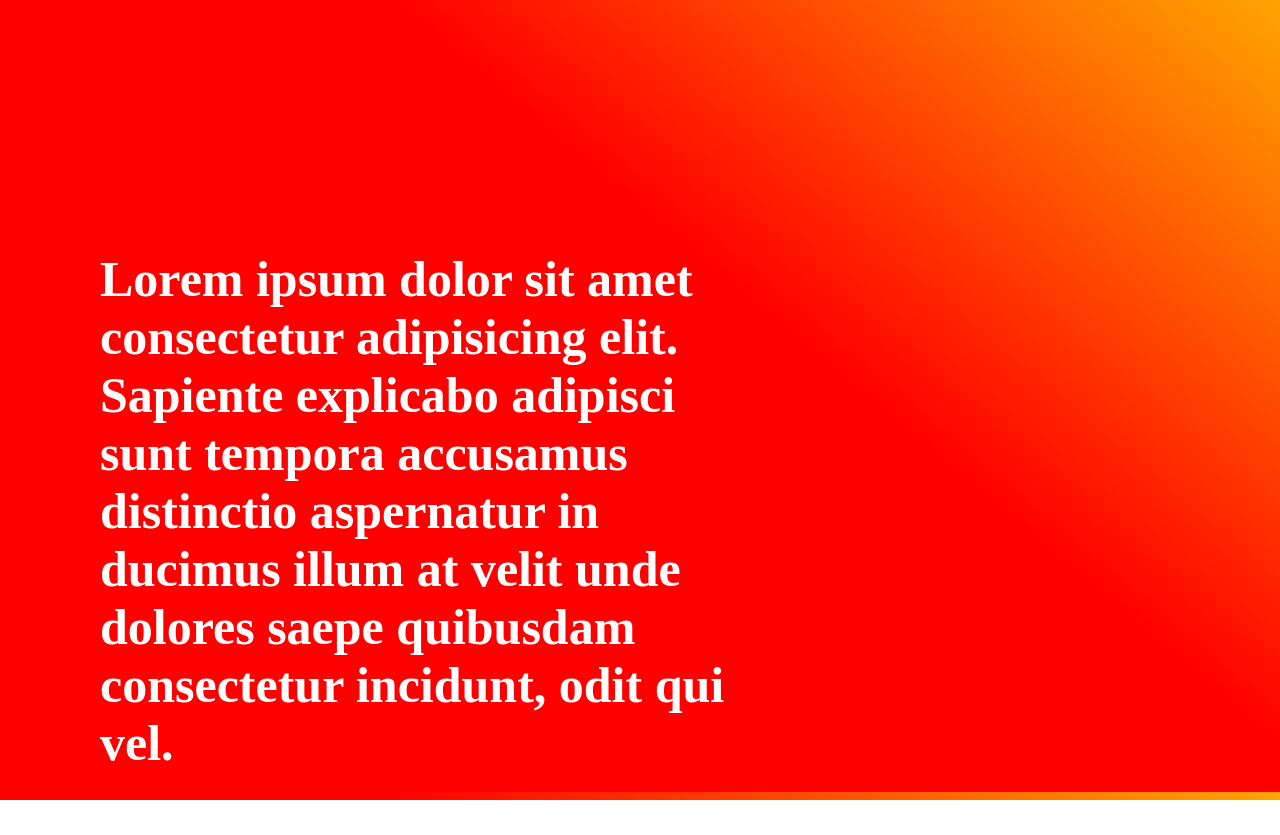
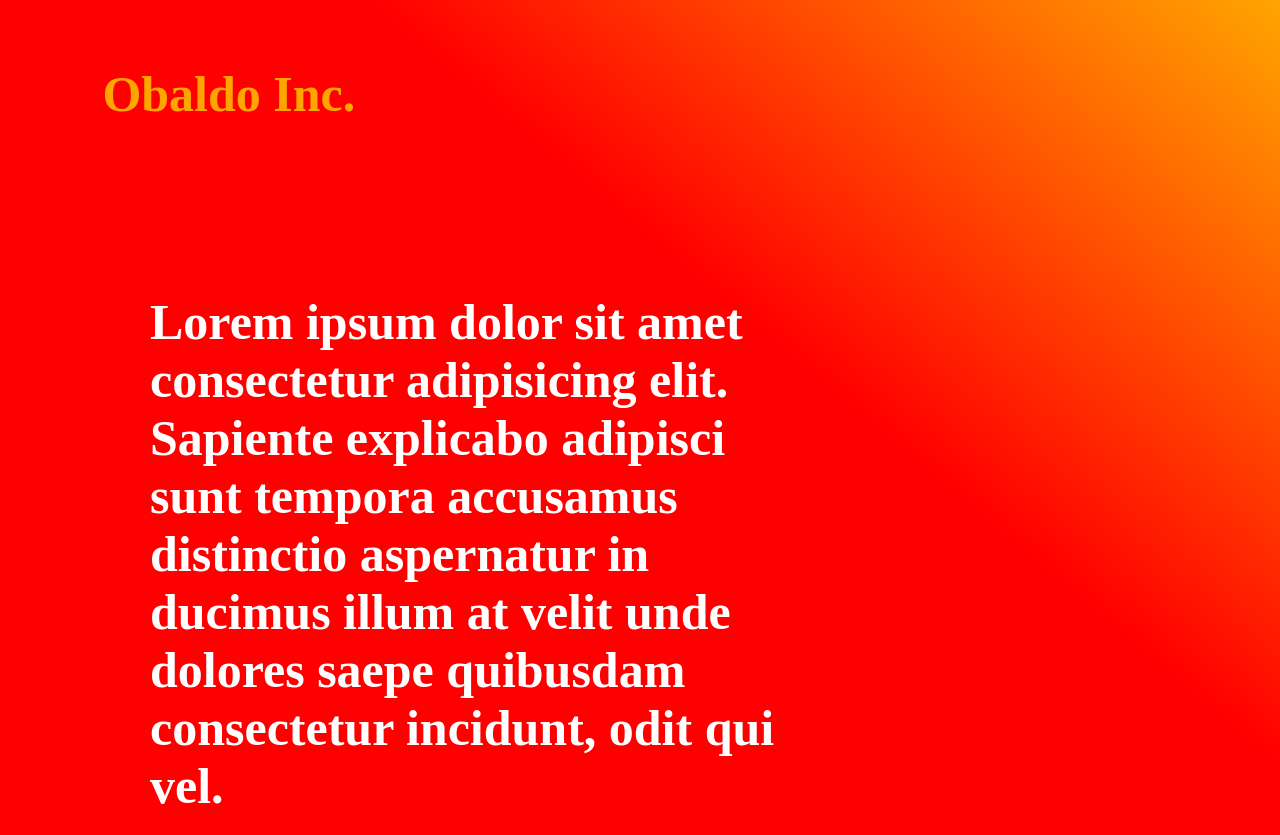
Before and after one commit to Louie222/Professional-Portfolio, a plain HTML site: page missionStatement.html in a window 1280 px wide. Before the commit the page ends 800 px from the top, so only its background shows below. Drawn offline with Linux system fonts and the light colour scheme.

Commit message:
what on earth is happening

```diff
--- a/missionStatement.html
+++ b/missionStatement.html
@@ -6,11 +6,20 @@
     <meta name="viewport" content="width=device-width, initial-scale=1.0">
     <title>Mission Statement</title>
     <link rel="stylesheet" type="text/css" href="style.css">
+    <script src="https://kit.fontawesome.com/c3973b9abd.js" crossorigin="anonymous"></script>
 </head>
 <body>
 
-    <div class="missionStatement">
-        <h1 class="missionStatement-info">Lorem ipsum dolor sit amet consectetur adipisicing elit. Sapiente explicabo adipisci sunt tempora accusamus distinctio aspernatur in ducimus illum at velit unde dolores saepe quibusdam consectetur incidunt, odit qui vel.</h1>
+    <div class="navigation-bar">
+        <nav>
+            <h1 class="logo">Obaldo Inc.</h1>
+        </nav>
+
+
+        <div class="missionStatement">
+            <h1 class="missionStatement-info">Lorem ipsum dolor sit amet consectetur adipisicing elit. Sapiente explicabo adipisci sunt tempora accusamus distinctio aspernatur in ducimus illum at velit unde dolores saepe quibusdam consectetur incidunt, odit qui vel.
+            </h1>
+        </div>
     </div>
 
 
--- a/style.css
+++ b/style.css
@@ -95,7 +95,7 @@ li a {
 
 .content {
     position: absolute;
-    top: 50%;
+    top: 300px;
     left: 8%;
 
 }
@@ -108,9 +108,8 @@ h1 {
 }
 
 .missionStatement {
-    position: relative;
-    margin-top: 250px;
-    margin-left: 100px;
+    margin-top: 150px;
+    margin-left: 150px;
     width: 50%;
 
 }
```
Also changed, not shown: index.html (+1 -0 lines).
